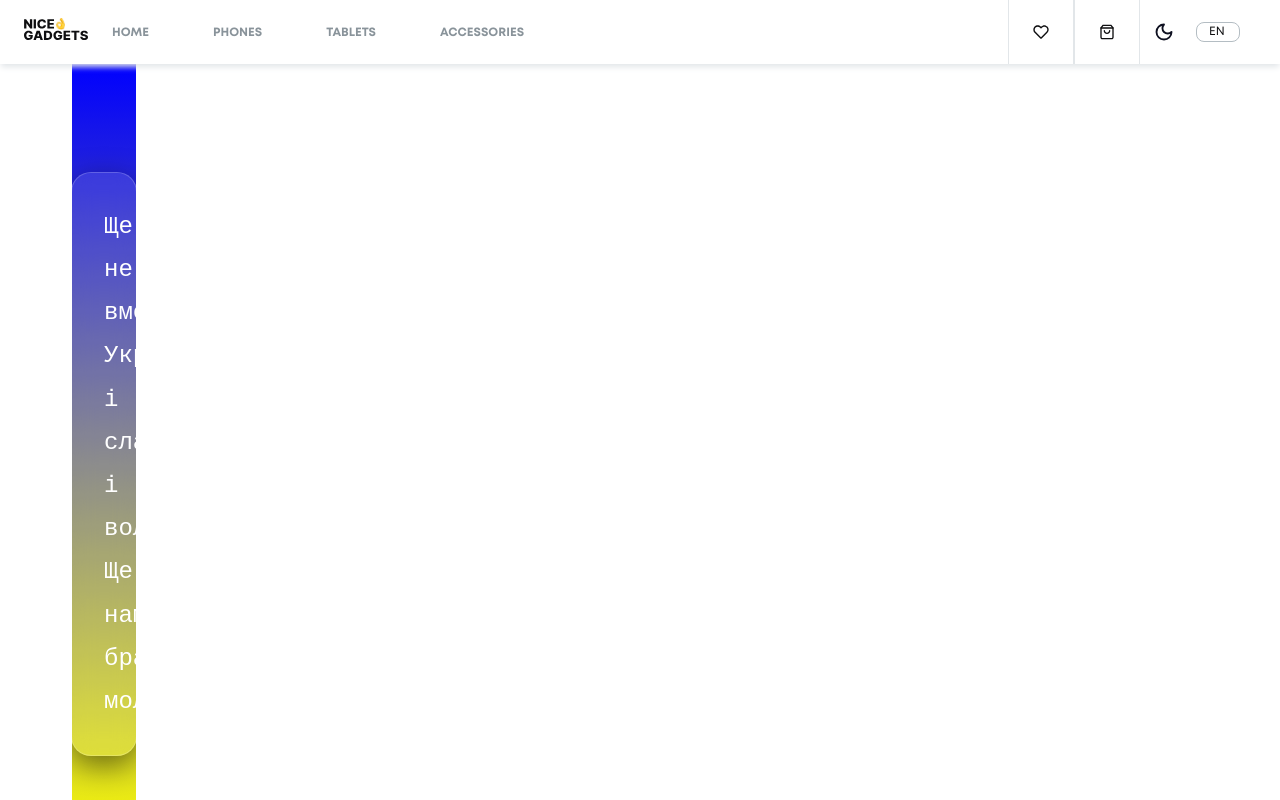
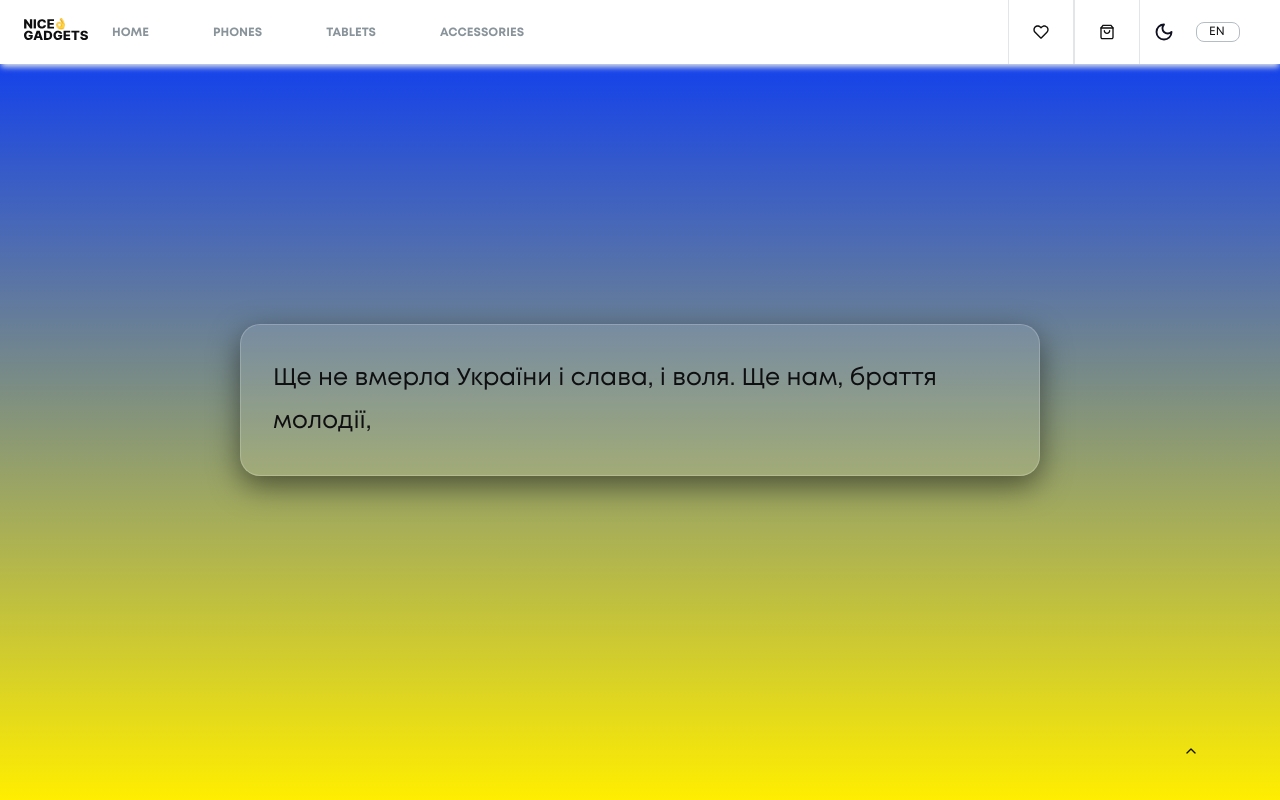
Before and after one commit to fs-apr25-group0/group-project-catalog, a React (Vite) app: page /#/russians-are-not-people in a window 1280 px wide. Shown: the top 800 px of the page. Built offline with nearby package versions, Linux system fonts and the light colour scheme.

Commit message:
fixed adaptive russia trash + started block help

```diff
--- a/src/Pages/RussiaTrash/RussiaTrash.scss
+++ b/src/Pages/RussiaTrash/RussiaTrash.scss
@@ -1,19 +1,23 @@
 .hymn-page {
+  position: fixed;
+  top: 0;
+  left: 0;
+  width: 100vw;
+  height: 100vh;
+
   display: flex;
   justify-content: center;
   align-items: center;
+
+  background: linear-gradient(to bottom, #0033ff, #ffee00);
+  overflow: hidden;
   padding: 2rem;
-  min-height: 100vh;
-  background: linear-gradient(0deg, yellow, blue);
-  font-family: 'Courier New', monospace;
   box-sizing: border-box;
-  position: relative;
-  overflow: hidden;
 }
 
 .hymn-card {
   background: rgba(255, 255, 255, 0.1);
-  backdrop-filter: blur(10px);
+  // backdrop-filter: blur(10px);
   border-radius: 20px;
   padding: 2rem;
   max-width: 800px;
@@ -21,35 +25,11 @@
   box-shadow: 0 10px 30px rgba(0, 0, 0, 0.5);
   color: #fff;
   border: 1px solid rgba(255, 255, 255, 0.2);
-  animation: fadeIn 1s ease-in-out;
 }
 
 .hymn-text {
-  white-space: pre-wrap;
+  color: white;
   font-size: 1.5rem;
   line-height: 1.8;
   margin: 0;
-  animation: typingFade 0.5s ease-in-out;
 }
-
-@keyframes fadeIn {
-  from {
-    opacity: 0;
-    transform: translateY(20px);
-  }
-
-  to {
-    opacity: 1;
-    transform: translateY(0);
-  }
-}
-
-@keyframes typingFade {
-  from {
-    opacity: 0.6;
-  }
-
-  to {
-    opacity: 1;
-  }
-}
--- a/src/Pages/RussiaTrash/RussiaTrash.tsx
+++ b/src/Pages/RussiaTrash/RussiaTrash.tsx
@@ -78,7 +78,7 @@ export const RussiaTrash = () => {
   return (
     <div className="hymn-page">
       <div className="hymn-card">
-        <pre className="hymn-text">{displayedText}</pre>
+        <p className="hymn-text">{displayedText}</p>
       </div>
     </div>
   );
```
